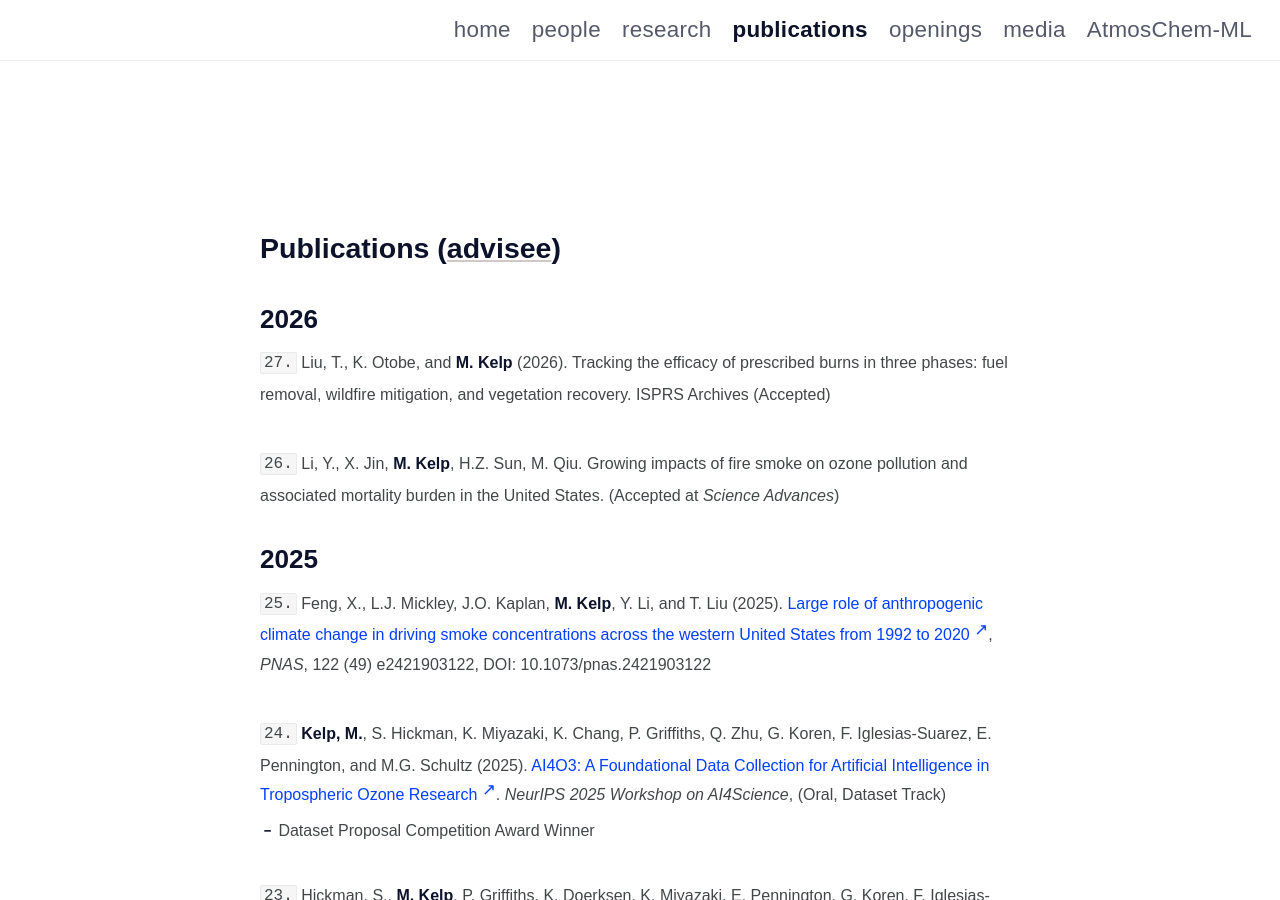
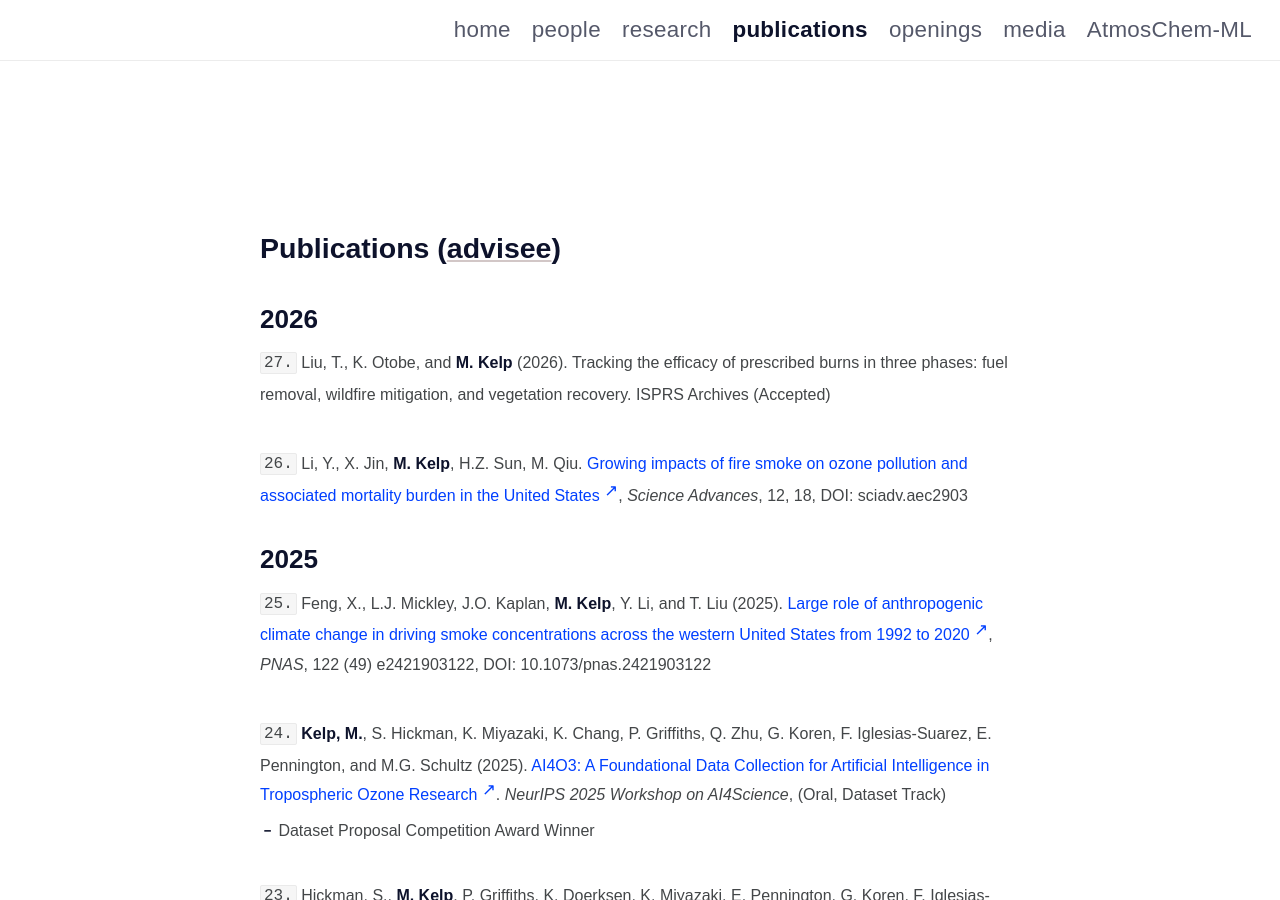
Before and after one commit to mkelp/mkelp.github.io, a Jekyll site: the page built from publications.md, in a window 1280 px wide and 900 px high. Built offline with Jekyll 4.4.1, drawn with Linux system fonts in a browser that asks for light colours; some web fonts are replaced.

Commit message:
april27b

```diff
--- a/publications.md
+++ b/publications.md
@@ -27,8 +27,8 @@ comments: false
 `27.` Liu, T., K. Otobe, and **M. Kelp** (2026). Tracking the efficacy of prescribed burns in three phases: fuel removal, wildfire mitigation, and vegetation recovery. ISPRS Archives (Accepted)
 
 <br />
-`26.` Li, Y., X. Jin, **M. Kelp**, H.Z. Sun, M. Qiu. Growing impacts of fire smoke on ozone pollution and associated
-mortality burden in the United States. (Accepted at *Science Advances*)
+`26.` Li, Y., X. Jin, **M. Kelp**, H.Z. Sun, M. Qiu. [Growing impacts of fire smoke on ozone pollution and associated
+mortality burden in the United States](https://www.science.org/doi/10.1126/sciadv.aec2903){:target="_blank"}, *Science Advances*, 12, 18, DOI: sciadv.aec2903
 <br />
 
 
```
